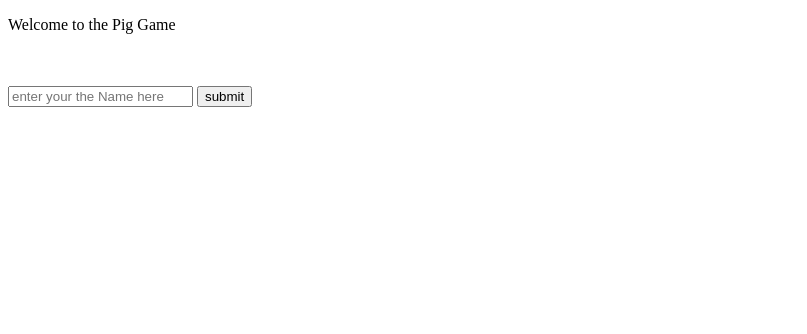
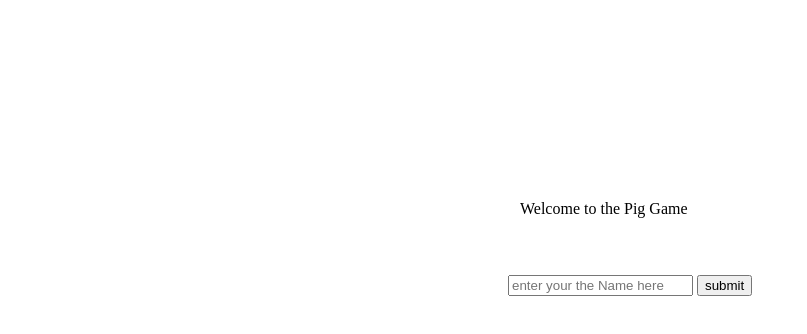
Before and after one commit to MohammedMohammed2/java23-js-i1-mohammed-mohammed, a plain HTML site: page HTML/Register.html in a window 1280 px wide. Shown: the whole page, without its empty margins (0-807 px from the left). Drawn offline with Linux system fonts and the light colour scheme.

```diff
--- a/HTML/Register.html
+++ b/HTML/Register.html
@@ -4,9 +4,10 @@
     <meta charset="UTF-8" />
     <title>title</title>
     <script src="/JavaScript/Register.js" defer></script>
+    <link rel="stylesheet" href="/css.css/styel.css">
 </head>
 <body>
-    <p>Welcome to the Pig Game</p>
+    <p id="title">Welcome to the Pig Game</p>
 <br>
 <br>
 <form id="registeration">
--- a/JavaScript/PigGame.js
+++ b/JavaScript/PigGame.js
@@ -23,6 +23,7 @@ let scoreOfRound = document.getElementById('ObtainedScore');
 let totalScore = 0;
 let totalRounds = 0;
 let currentScoreOfRound = 0;
+
 
 
 function PigGame(event) {
@@ -53,13 +54,13 @@ function PigGame(event) {
         currentScoreOfRound = 0;
         scoreOfRound.innerHTML = 0;
     }
+
 }
 
 freeze.addEventListener('click', function () {
     function addedValue() {
 
         totalScore = currentScoreOfRound + totalScore;
-
         totalRounds = 0;
         roundNumber.innerHTML = totalRounds;
         currentScoreOfRound = 0;
--- a/css.css/styel.css
+++ b/css.css/styel.css
@@ -3,6 +3,18 @@
     border-style: solid;
     border-color: black;
     block-size: 500px;
+}
+
+#registeration{
+  display: block;
+  margin-left: 500px;
+  margin-top: 5px;
+}
+
+#title{
+    display: block;
+    margin-left: 512px;
+    margin-top:200px;
 }
 
 #TotalScore {
```
